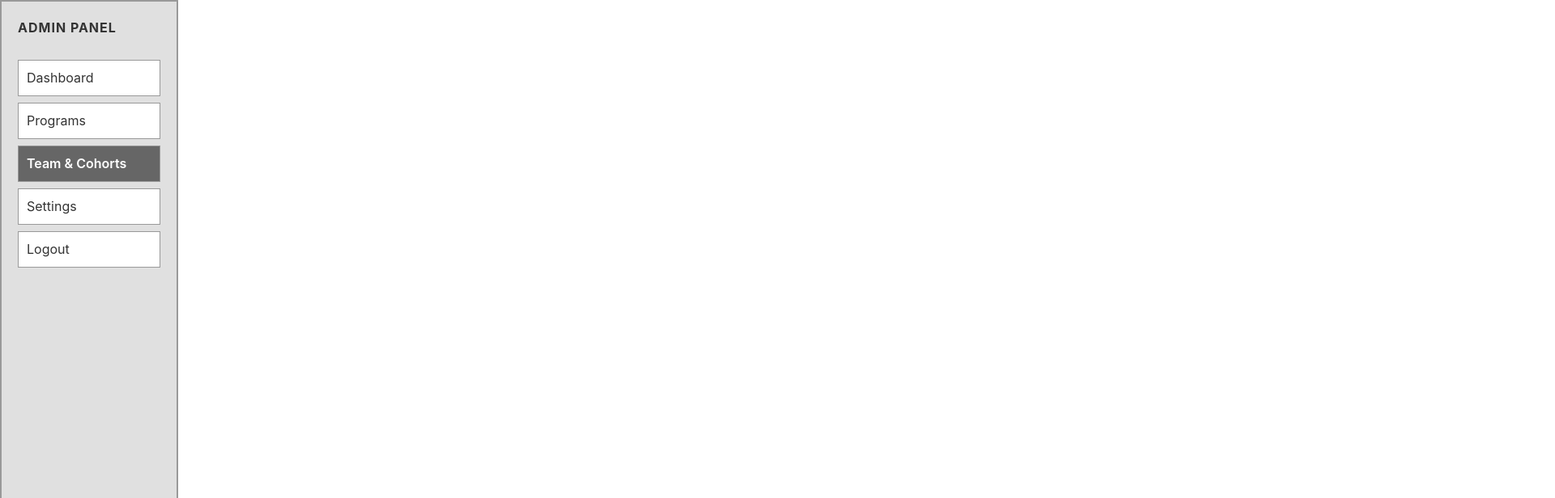
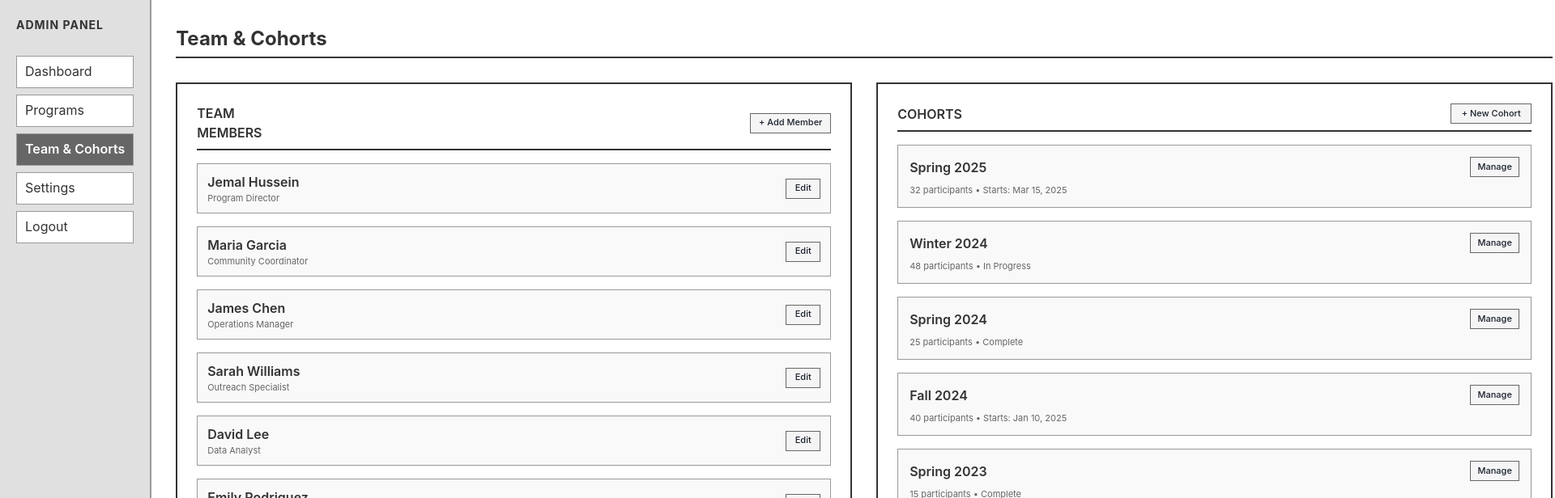
Before and after one commit to Cobby914/TENA, a React (Vite) app in the folder client/: page /admin in a window 1280 px wide. Both pictures are taken after a click on the button "Team & Cohorts". Shown: the top 616 px of the page at 81% size, 1920 px wide, since content can reach past the window. Built offline with nearby package versions, Linux system fonts and the light colour scheme.

Commit message:
Finished the Team & Cohorts list/table view

```diff
--- a/client/src/components/admin/AdminPanel.jsx
+++ b/client/src/components/admin/AdminPanel.jsx
@@ -1,6 +1,6 @@
 import { Flex, Box, Text, VStack } from "@chakra-ui/react";
 import { useState } from "react";
-import AdminPanelButton from "./AdminPanelButton";
+import AdminPanelButton from "./ui/AdminPanelButton";
 import AdminDashboard from "./AdminDashboard";
 import AdminPrograms from "./AdminPrograms";
 import AdminTeam from "./AdminTeam";
@@ -23,10 +23,10 @@ export default function AdminPanel () {
     }
 
     return (
-        <Flex direction={{ base: "column", md: "row" }}>
-            <Box width={{ base: "30%", md: "220px" }} height="100vh" p={5} bgColor="rgb(224, 224, 224)" borderColor="rgb(153, 153, 153)" borderWidth="2px">
+        <Flex direction="row">
+            <Box width={{ base: "30%", md: "220px" }} height="100vh" p={5} bgColor="rgb(224, 224, 224)" borderRight="2px solid rgb(153, 153, 153)">
                 <VStack spacing={2} align="stretch">
-                    <Text mb={5} width="100%" fontSize={16} fontWeight={700} textColor="rgb(51, 51, 51)" letterSpacing={1}>
+                    <Text mb={5} width="100%" fontSize={14} fontWeight={700} textColor="rgb(51, 51, 51)" letterSpacing={1}>
                         ADMIN PANEL
                     </Text>
                     {screens.map((screen) => (
@@ -44,7 +44,7 @@ export default function AdminPanel () {
             </Box>
 
             {/* Main Admin Screen Content */}
-            <Box flex="1">
+            <Box flex="1" p={30}>
                 {renderScreen()}
             </Box>
         </Flex>
--- a/client/src/components/admin/AdminTeam.jsx
+++ b/client/src/components/admin/AdminTeam.jsx
@@ -1,7 +1,97 @@
+import { Box, Text, VStack, Flex, HStack, Button } from "@chakra-ui/react";
+import { useState } from "react";
+import EditMemberCard from "./ui/EditMemberCard";
+import ManageCohortCard from "./ui/ManageCohortCard";
 
 export default function AdminTeam () {
+    const [ editingMember , setEditingMember ] = useState(null);
+    {/* Finish the backend part here */}
+    const [ teamMembers , setTeamMembers ] = useState([
+        { name: "Jemal Hussein", position: "Program Director" },
+        { name: "Maria Garcia", position: "Community Coordinator" },
+        { name: "James Chen", position: "Operations Manager" },
+        { name: "Sarah Williams", position: "Outreach Specialist" },
+        { name: "David Lee", position: "Data Analyst" },
+        { name: "Emily Rodriguez", position: "Program Coordinator" },
+    ]);
+
+    const [ editingCohort, setEditingCohort ] = useState(null);
+    {/* Finish the backend part here */}
+    const [cohorts , setCohorts ] = useState([
+        { title: "Spring 2025" , enrollment: 32 , status: "Starts: Mar 15, 2025", name: "Care Navigation", participants: [
+                { name: "Sarah Johnson" , email: "sarah.j@email.com" },
+                { name: "Michael Chen" , email: "m.chen@email.com" },
+                { name: "Lisa Rodriguez" , email: "lisa.rodriguez@email.com" },
+                { name: "David Park" , email: "d.park@email.com" },
+                { name: "Jennifer Williams" , email: "jennifer.w@email.com" },
+            ] , members: {
+                coordinator: "Alex Johnson",
+                staff: [
+                    { name: "Maria Garcia", position: "Community Coordinator" },
+                    { name: "Sarah Williams", position: "Outreach Specialist" },
+                    { name: "James Chen", position: "Operations Manager" },
+                    { name: "David Lee", position: "Data Analyst" },
+                ]
+            }},
+        {title: "Winter 2024", enrollment: 48, status: "In Progress"},
+        {title: "Spring 2024", enrollment: 25, status: "Complete"},
+        {title: "Fall 2024", enrollment: 40, status: "Starts: Jan 10, 2025"},
+        {title: "Spring 2023", enrollment: 15, status: "Complete"},
+    ]);
+
+    if (editingMember) {
+        return (
+            <></>
+        );
+    }
+
     return (
-        <>
-        </>
+        <VStack gap={30} width="1700px" textColor="rgb(51,51,51)">
+            <Box borderBottom="2px solid rgb(51,51,51)" pb={10} height={10} width="100%">
+                <Text textAlign="left" fontWeight={700} fontSize={24} width="100%">
+                    Team & Cohorts
+                </Text>
+            </Box>
+
+            <Flex width="100%" gap={30} direction={{ base:"column", md:"row" }}>
+
+                <VStack width={{base: "100%", md:"50%"}} height="100%" border="2px solid rgb(51,51,51)" p={6} gap={4}>
+                    <HStack borderBottom="2px solid rgb(51,51,51)" justifyContent="space-between" pb={2} width="100%">
+                        <Text textAlign="left" fontWeight={600} fontSize={16} width={32}>
+                            TEAM MEMBERS
+                        </Text>
+                        <Button width="100px" height="25px" border="1px solid rgb(102,102,102)" borderRadius={0} px="10px" py="5px" bgColor="rgb(245,245,245)">
+                            <Text fontWeight={500} fontSize={11}>
+                                + Add Member
+                            </Text>
+                        </Button>
+                    </HStack>
+
+                    {teamMembers.map((member) => (
+                        <EditMemberCard key={member.name} name={member.name} position={member.position} />
+                    ))}
+
+                </VStack>
+
+                <VStack width={{base: "100%", md:"50%"}} height="100%" border="2px solid rgb(51,51,51)"  p={6} gap={4}>
+                    <HStack borderBottom="2px solid rgb(51,51,51)" justifyContent="space-between" pb={2} width="100%">
+                        <Text textAlign="left" fontWeight={600} fontSize={16} width={32}>
+                            COHORTS
+                        </Text>
+                        <Button width="100px" height="25px" border="1px solid rgb(102,102,102)" borderRadius={0} px="10px" py="5px" bgColor="rgb(245,245,245)">
+                            <Text fontWeight={500} fontSize={11}>
+                                + New Cohort
+                            </Text>
+                        </Button>
+                    </HStack>
+
+                    {cohorts.map((cohort) => (
+                        <ManageCohortCard key={cohort.title} title={cohort.title} enrollment={cohort.enrollment} status={cohort.status} />
+                    ))}
+
+                </VStack>
+
+            </Flex>
+        </VStack>
     );
 }
--- a/client/src/components/admin/AdminPanelButton.jsx
+++ b/client/src/components/admin/ui/AdminPanelButton.jsx
@@ -14,7 +14,7 @@ export default function AdminPanelButton ({text, bgColor, textColor, fontWeight,
             textColor={textColor}
 
             width="100%"
-            height="45px"
+            height="40px"
             borderWidth="1px"
             borderRadius={0}
             px="10px"
--- /dev/null
+++ b/client/src/components/admin/ui/EditMemberCard.jsx
@@ -0,0 +1,22 @@
+import { Box, Text, HStack, VStack, Button } from "@chakra-ui/react";
+
+export default function EditMemberCard ({name, position}) {
+    return (
+        <HStack width="100%" height="62px" border="1px solid rgb(153,153,153)" bgColor="rgb(249,249,249)" p={3} justifyContent="space-between">
+            <VStack width="667px" gap={-1} textAlign="left" >
+                <Text fontWeight={600} fontSize={16} width="100%">
+                    {name}
+                </Text>
+                <Text fontWeight={400} fontSize={11} textColor="rgb(102,102,102)" width="100%;">
+                    {position}
+                </Text>
+            </VStack>
+
+            <Button width="43px" height="25px" border="1px solid rgb(102,102,102)" borderRadius={0} px="10px" py="5px" bgColor="rgb(245,245,245)">
+                <Text fontWeight={500} fontSize={11}>
+                    Edit
+                </Text>
+            </Button>
+        </HStack>
+    );
+}
--- /dev/null
+++ b/client/src/components/admin/ui/ManageCohortCard.jsx
@@ -0,0 +1,21 @@
+import { Box, Text, HStack, VStack, Button } from "@chakra-ui/react";
+
+export default function ManageCohortCard ({title, enrollment, status}) {
+    return (
+        <VStack width="100%" height="78px" border="1px solid rgb(153,153,153)" bgColor="rgb(249,249,249)" p={3.5} justifyContent="space-between">
+            <HStack width="100%" textAlign="left" >
+                <Text fontWeight={600} fontSize={16} width="100%">
+                    {title}
+                </Text>
+                <Button width="65px" height="25px" border="1px solid rgb(102,102,102)" borderRadius={0} px="10px" py="5px" bgColor="rgb(245,245,245)">
+                    <Text fontWeight={500} fontSize={11}>
+                        Manage
+                    </Text>
+                </Button>
+            </HStack>
+                <Text fontWeight={400} fontSize={11} textColor="rgb(102,102,102)" width="100%;">
+                    {enrollment} participants • {status}
+                </Text>
+        </VStack>
+    );
+}
```
